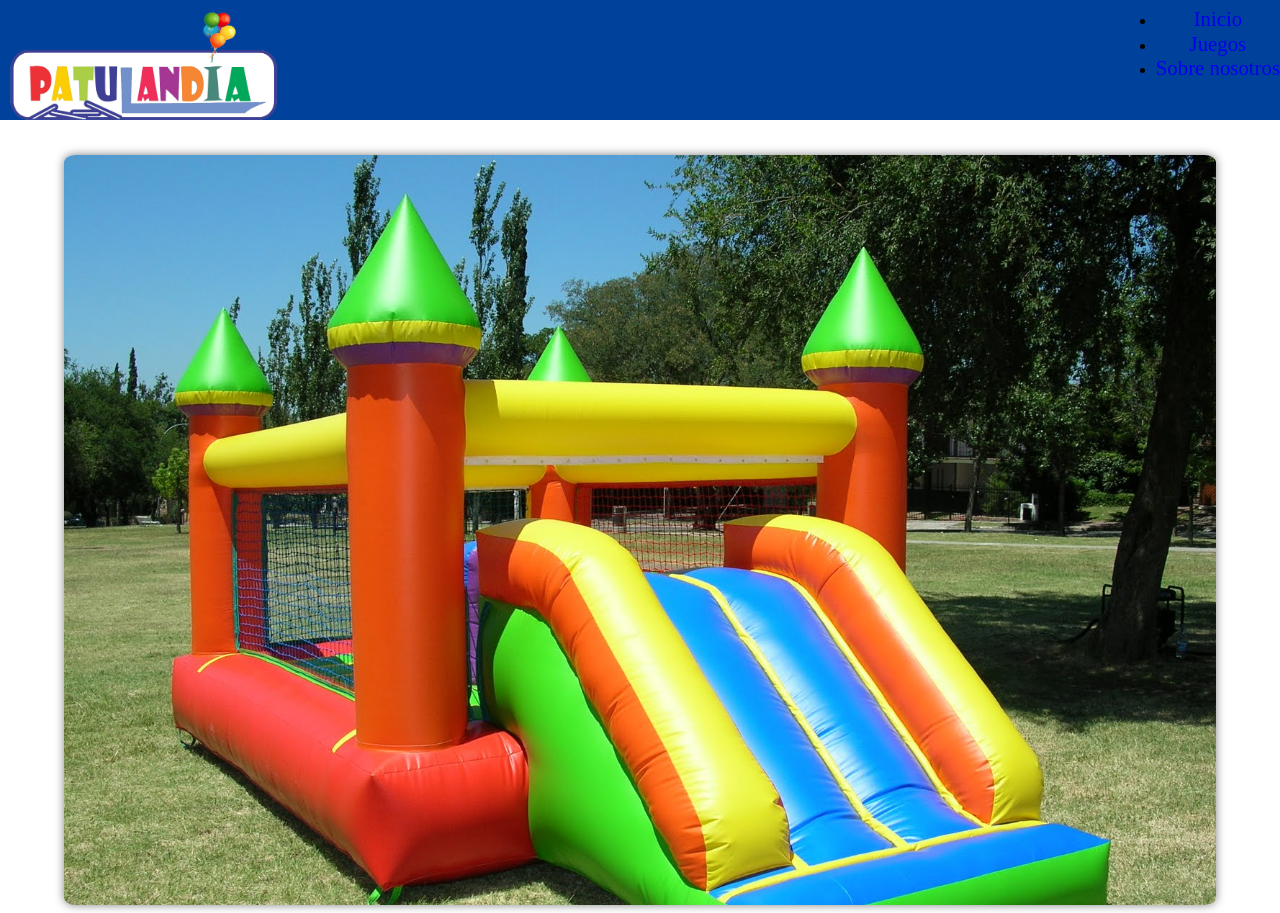
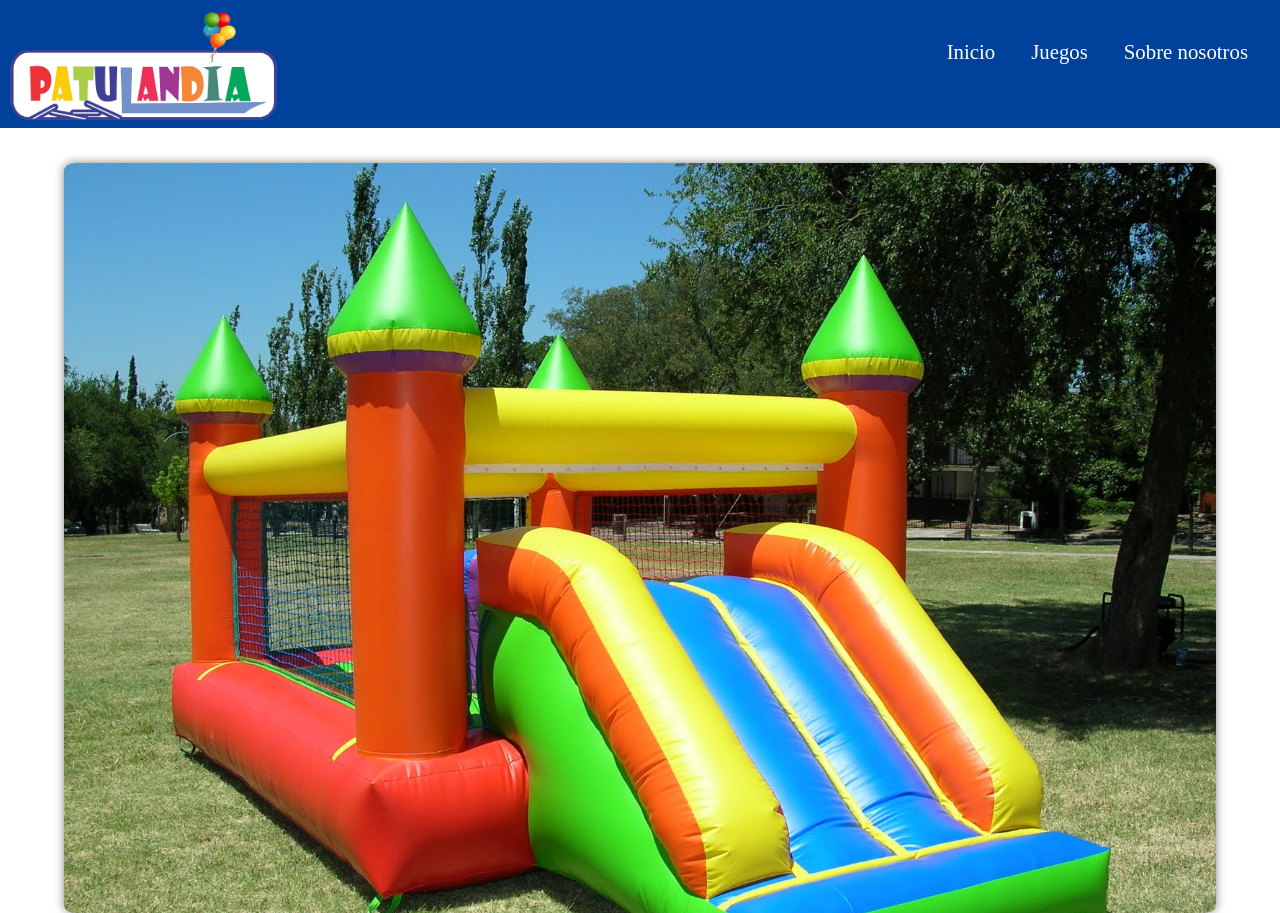
Before and after one commit to Chickendev3/Patulandia, a plain HTML site: page index.html in a window 1280 px wide. Shown: the top 913 px of the page. Drawn offline with Linux system fonts and the light colour scheme.

Commit message:
0.2.2.1
0.2.2.1

```diff
--- a/css/estilos.css
+++ b/css/estilos.css
@@ -8,7 +8,8 @@ header{
     padding-top: 0.5%;
     background-color: #00419B;
     width: 100%;
-    height: 120px;
+    height: 80%;
+    margin: 0 auto;
     display: flex;
     justify-content: space-between;
 }
@@ -22,13 +23,25 @@ header{
     height: 119px;
 }
 
-nav{
+nav ul{
+    margin-top: 10%;
 
 }
 
+nav ul li {
+    display: inline-block;
+}
+
 nav ul li a{
+    padding-right: 2rem;
     text-decoration: none;
     font-size: 1.3rem;
+
+}
+
+a{
+    text-decoration: none;
+    color: white;
 }
 
 section{
```
